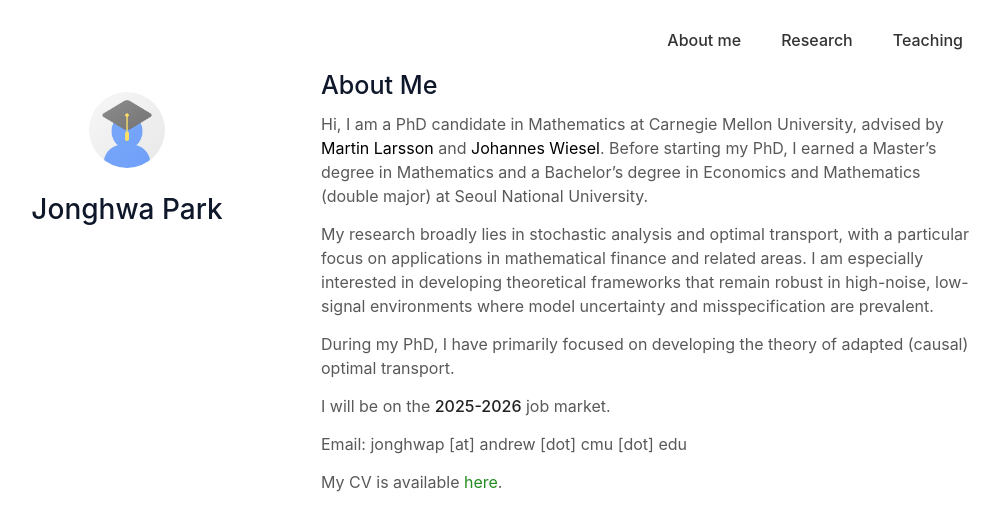
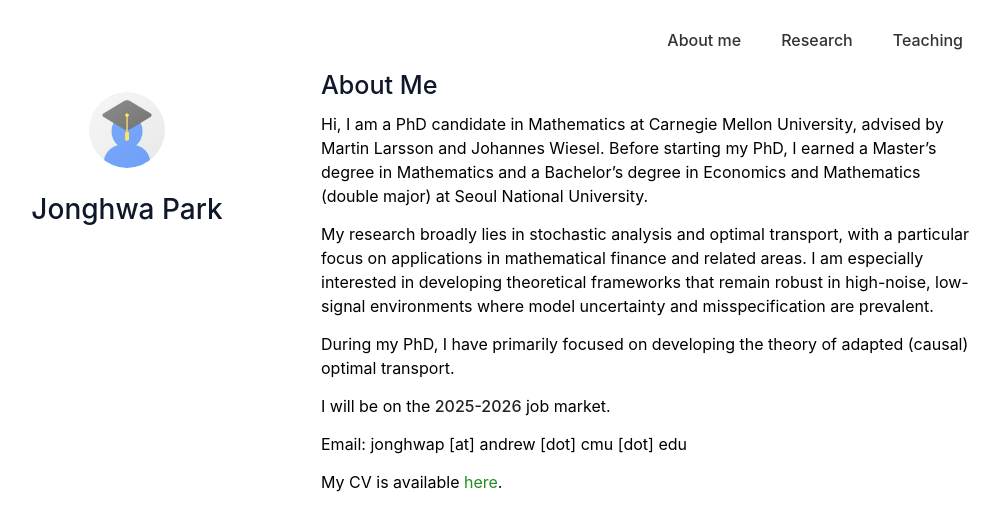
Before and after one commit to Jonghwap/Jonghwap.github.io, a Jekyll site: the page built from index.md, in a window 1280 px wide. Shown: the top 531 px of the page, without its empty margins (149-1149 px from the left). Built offline with Jekyll 4.4.1, drawn with Linux system fonts in a browser that asks for light colours; a style sheet for code colours, icons or effects is not loaded; our own code applies the rules of GitHub Pages for plain Markdown files.

Commit message:
Update font_sans_serif.css

```diff
--- a/assets/css/font_sans_serif.css
+++ b/assets/css/font_sans_serif.css
@@ -2,6 +2,6 @@ body {
   background-color: #fff;
   padding: 0;
   font: 16px/1.5 -apple-system, BlinkMacSystemFont, "Segoe UI", Roboto, Oxygen, Ubuntu, Cantarell, "Fira Sans", "Droid Sans", "Helvetica Neue", Arial, sans-serif, "Apple Color Emoji", "Segoe UI Emoji", "Segoe UI Symbol";
-  color: #595959;
+  color: #000;
   font-weight: 400;
 }
```
